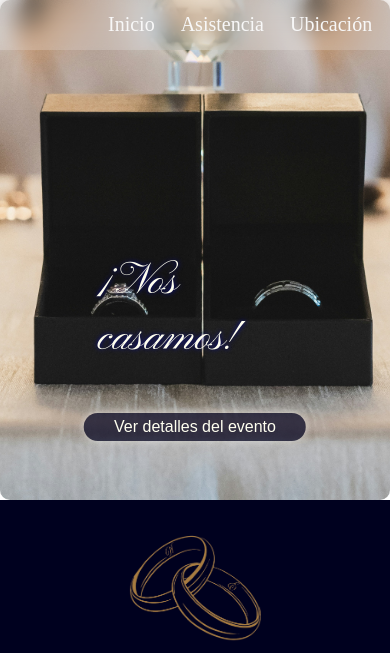
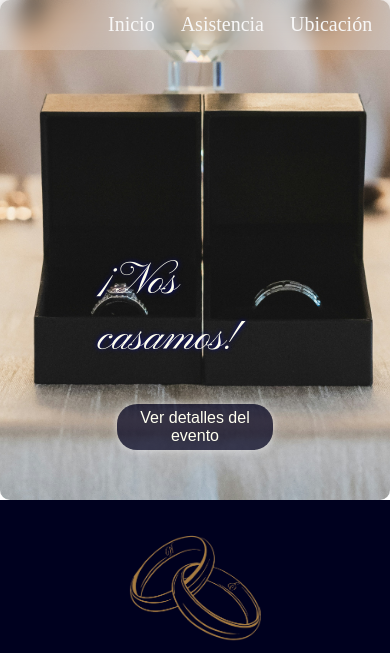
Before and after one commit to kdlopez14/BodaNE, a PHP site: page / in a window 390 px wide. Shown: the top 653 px of the page. Run offline with PHP 8.4, Linux system fonts and the light colour scheme; some web fonts are replaced.

Commit message:
Update index.css

```diff
--- a/style/index.css
+++ b/style/index.css
@@ -583,14 +583,14 @@ footer{
     left: 100px;
   }
   #nombres{
-    width: 95%;
+    width: 100%;
     transform: translate(-50%, -50%);
   }
   #titulo{
     transform: translate(-50%, -150%);
   }
  #verDetalles{
-    width: 60%;
+    width: 40%;
  }
  #header-index{
     height: 500px;
```
